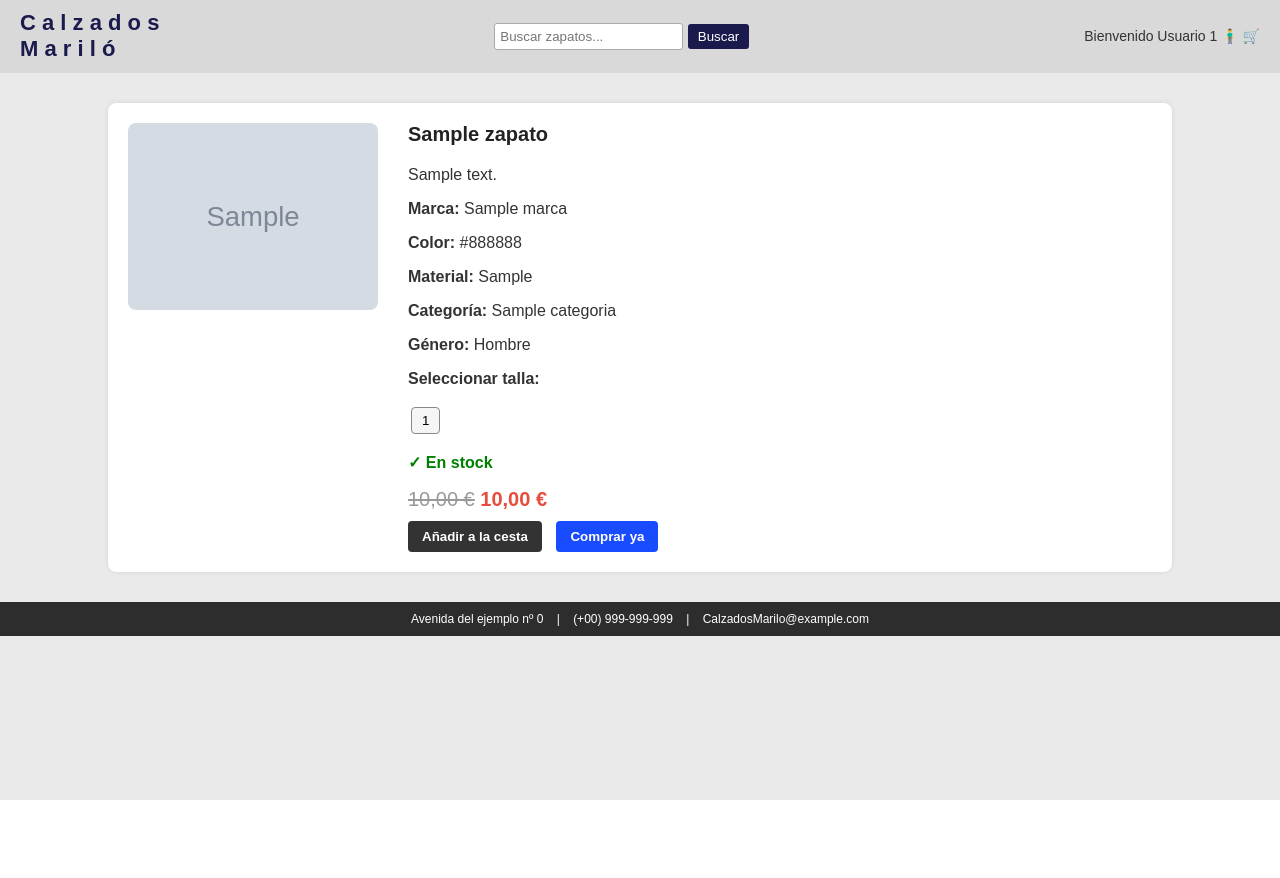
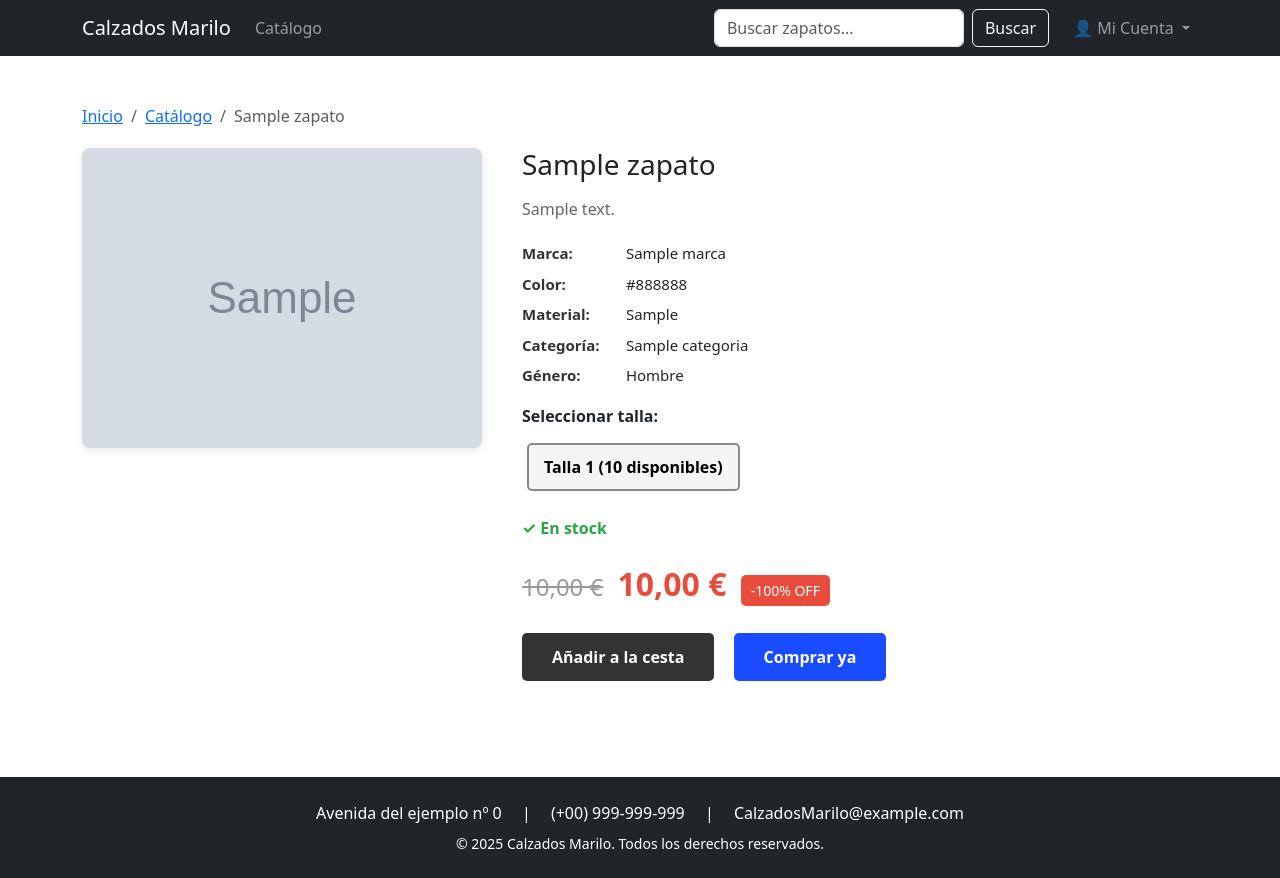
Before and after one commit to miniluz/tienda-calzados-marilo, a Django app: page /catalog/1/ in a window 1280 px wide. Before the commit the page ends 800 px from the top, so only its background shows below. Run offline with Django 5.2, Linux system fonts and the light colour scheme; tables that the repository leaves empty hold one stand-in row (values such as "Sample post"); grey boxes marked "Sample" are stand-in pictures; parts of the project's set-up code (start-up, migrations or seed data) failed here and were passed over.

Commit message:
feat: ✨ Unify header

```diff
--- a/catalog/templates/catalog/zapato_detail.html
+++ b/catalog/templates/catalog/zapato_detail.html
@@ -1,115 +1,155 @@
-<!DOCTYPE html>
-<html lang="es">
-<head>
-  <meta charset="UTF-8">
-  <title>Calzados Mariló</title>
+{% extends 'base.html' %}
+
+{% block title %}{{ zapato.nombre }} - Calzados Marilo{% endblock %}
+
+{% block extra_css %}
 <style>
-    body {
-      font-family: Arial, sans-serif;
-      margin: 0;
-      background-color: #eaeaea;
-      color: #333;
+    .product-detail-container {
+        display: flex;
+        gap: 40px;
+        margin-top: 20px;
     }
 
-    /* Barra superior */
-    .top-bar {
-      background-color: #2d2d2d;
-      color: white;
-      font-size: 12px;
-      padding: 4px 10px;
-    }
-
-    /* Encabezado */
-    header {
-      background-color: #d9d9d9;
-      display: flex;
-      align-items: center;
-      justify-content: space-between;
-      padding: 10px 20px;
-    }
-
-    .logo {
-      font-weight: bold;
-      font-size: 22px;
-      color: #1a1a4d;
-      line-height: 1.2;
-    }
-
-    .search-box input[type="text"] {
-      padding: 5px;
-      border: 1px solid #aaa;
-      border-radius: 3px;
-    }
-
-    .search-box button {
-      padding: 5px 10px;
-      background-color: #1a1a4d;
-      color: white;
-      border: none;
-      border-radius: 3px;
-      cursor: pointer;
-    }
-
-    .user-info {
-      font-size: 14px;
-    }
-
-    /* Contenido principal */
-    main {
-      background-color: white;
-      width: 80%;
-      margin: 30px auto;
-      display: flex;
-      gap: 30px;
-      padding: 20px;
-      border-radius: 8px;
-      box-shadow: 0 0 5px rgba(0,0,0,0.1);
+    .product-image {
+        flex: 0 0 400px;
     }
 
     .product-image img {
         width: 100%;
-      max-width: 250px;
+        max-width: 400px;
         border-radius: 8px;
+        box-shadow: 0 2px 8px rgba(0, 0, 0, 0.1);
     }
 
-    .product-info h3 {
-      margin-top: 0;
-      font-size: 20px;
+    .product-info {
+        flex: 1;
+    }
+
+    .product-info h1 {
+        font-size: 28px;
         color: #222;
+        margin-bottom: 15px;
+    }
+
+    .product-info .description {
+        font-size: 16px;
+        color: #666;
+        margin-bottom: 20px;
+        line-height: 1.6;
+    }
+
+    .product-specs {
+        margin: 20px 0;
+    }
+
+    .product-specs p {
+        margin: 8px 0;
+        font-size: 15px;
+    }
+
+    .product-specs strong {
+        color: #333;
+        min-width: 100px;
+        display: inline-block;
+    }
+
+    .sizes {
+        margin: 20px 0;
+    }
+
+    .sizes h5 {
+        margin-bottom: 12px;
+        font-size: 16px;
+        font-weight: bold;
     }
 
     .sizes button {
-      margin: 3px;
-      padding: 5px 10px;
-      border: 1px solid #888;
-      border-radius: 4px;
+        margin: 5px;
+        padding: 10px 15px;
+        border: 2px solid #888;
+        border-radius: 5px;
         background-color: #f5f5f5;
         cursor: pointer;
+        font-weight: bold;
+        transition: all 0.2s ease;
+    }
+
+    .sizes button:hover {
+        background-color: #e0e0e0;
+        border-color: #555;
     }
 
     .sizes button.active {
         background-color: #1a4cff;
         color: white;
+        border-color: #1a4cff;
     }
 
-    .stock {
-      color: blue;
+    .sizes button:disabled {
+        opacity: 0.5;
+        cursor: not-allowed;
+    }
+
+    .stock-status {
+        margin: 15px 0;
+        font-weight: bold;
+        font-size: 16px;
+    }
+
+    .stock-status.in-stock {
+        color: #28a745;
+    }
+
+    .stock-status.out-of-stock {
+        color: #dc3545;
+    }
+
+    .price-section {
+        margin: 20px 0;
+    }
+
+    .price {
+        font-size: 32px;
+        font-weight: bold;
+        color: #333;
+    }
+
+    .old-price {
+        text-decoration: line-through;
+        color: #999;
+        font-size: 24px;
+        margin-right: 10px;
+    }
+
+    .discounted-price {
+        color: #e74c3c;
+        font-size: 32px;
         font-weight: bold;
     }
 
-    .price {
-      font-size: 20px;
-      color: #333;
-      margin: 10px 0;
+    .discount-badge {
+        display: inline-block;
+        background-color: #e74c3c;
+        color: white;
+        padding: 5px 10px;
+        border-radius: 5px;
+        font-size: 14px;
+        margin-left: 10px;
+    }
+
+    .actions {
+        margin-top: 25px;
     }
 
     .actions button {
-      margin-right: 10px;
-      padding: 8px 14px;
+        margin-right: 15px;
+        padding: 12px 30px;
         border: none;
-      border-radius: 4px;
+        border-radius: 5px;
         font-weight: bold;
+        font-size: 16px;
         cursor: pointer;
+        transition: all 0.3s ease;
     }
 
     .add-cart {
@@ -117,120 +157,136 @@
         color: white;
     }
 
+    .add-cart:hover:not(:disabled) {
+        background-color: #000;
+    }
+
     .buy-now {
         background-color: #1a4cff;
         color: white;
     }
 
-    /* Pie de página */
-    footer {
-      background-color: #2d2d2d;
-      color: white;
-      text-align: center;
-      font-size: 12px;
-      padding: 10px;
-      margin-top: 20px;
+    .buy-now:hover:not(:disabled) {
+        background-color: #0039e6;
     }
 
-    footer span {
-      margin: 0 10px;
+    .actions button:disabled {
+        opacity: 0.5;
+        cursor: not-allowed;
+    }
+
+    /* Responsive */
+    @media (max-width: 768px) {
+        .product-detail-container {
+            flex-direction: column;
+        }
+
+        .product-image {
+            flex: 0 0 auto;
+        }
+
+        .actions button {
+            display: block;
+            width: 100%;
+            margin: 10px 0;
+        }
     }
 </style>
-</head>
-<body>
+{% endblock %}
 
+{% block content %}
+<nav aria-label="breadcrumb">
+    <ol class="breadcrumb">
+        <li class="breadcrumb-item"><a href="{% url 'home' %}">Inicio</a></li>
+        <li class="breadcrumb-item"><a href="{% url 'catalog:zapato_list' %}">Catálogo</a></li>
+        <li class="breadcrumb-item active" aria-current="page">{{ zapato.nombre }}</li>
+    </ol>
+</nav>
 
-  <header>
-    <div class="logo">
-      <a href="{% url 'catalog:zapato_list' %}" style="text-decoration: none; color: #1a1a4d;">
-        C a l z a d o s <br> M a r i l ó
-      </a>
-    </div>
-
-    <form method="get" action="{% url 'catalog:zapato_list' %}" class="search-box">
-      <input type="text" name="q" placeholder="Buscar zapatos..." value="{{ request.GET.q }}">
-      <button type="submit">Buscar</button>
-    </form>
-
-    <div class="user-info">
-      Bienvenido Usuario 1 🧍‍♂️ 🛒
-    </div>
-  </header>
-
-  <main>
+<div class="product-detail-container">
     <div class="product-image">
         {% with zapato.imagenes.all|first as main_image %}
             {% if main_image %}
                 <img src="{{ main_image.imagen }}" alt="{{ zapato.nombre }}">
             {% else %}
-          <img src="https://via.placeholder.com/250x250.png?text=Sin+imagen" alt="Sin imagen">
+                <img src="https://via.placeholder.com/400x400.png?text=Sin+imagen" alt="Sin imagen">
             {% endif %}
         {% endwith %}
     </div>
 
     <div class="product-info">
-      <h3>{{ zapato.nombre }}</h3>
-      <p>{{ zapato.descripcion }}</p>
-      <p><b>Marca:</b> {{ zapato.marca.nombre }}</p>
-      <p><b>Color:</b> {{ zapato.color|default:"No especificado" }}</p>
-      <p><b>Material:</b> {{ zapato.material|default:"No especificado" }}</p>
-      <p><b>Categoría:</b> {{ zapato.categoria.nombre|default:"Sin categoría" }}</p>
-      <p><b>Género:</b> {{ zapato.genero }}</p>
+        <h1>{{ zapato.nombre }}</h1>
 
-      <p><b>Seleccionar talla:</b></p>
+        <p class="description">{{ zapato.descripcion }}</p>
+
+        <div class="product-specs">
+            <p><strong>Marca:</strong> {{ zapato.marca.nombre }}</p>
+            <p><strong>Color:</strong> {{ zapato.color|default:"No especificado" }}</p>
+            <p><strong>Material:</strong> {{ zapato.material|default:"No especificado" }}</p>
+            <p><strong>Categoría:</strong> {{ zapato.categoria.nombre|default:"Sin categoría" }}</p>
+            <p><strong>Género:</strong> {{ zapato.genero }}</p>
+        </div>
+
         <div class="sizes">
+            <h5>Seleccionar talla:</h5>
             {% for talla_obj in zapato.tallas.all %}
-          <button data-talla="{{ talla_obj.talla }}" data-stock="{{ talla_obj.stock }}">{{ talla_obj.talla }}</button>
+                <button data-talla="{{ talla_obj.talla }}" data-stock="{{ talla_obj.stock }}" {% if talla_obj.stock == 0 %}disabled{% endif %}>
+                    Talla {{ talla_obj.talla }} {% if talla_obj.stock > 0 %}({{ talla_obj.stock }} disponibles){% else %}(Agotada){% endif %}
+                </button>
             {% empty %}
-          <p>No hay tallas disponibles.</p>
+                <p class="text-muted">No hay tallas disponibles para este producto.</p>
             {% endfor %}
         </div>
 
-      <p class="stock">
+        <div class="stock-status {% if zapato.estaDisponible %}in-stock{% else %}out-of-stock{% endif %}">
             {% if zapato.estaDisponible %}
-          <span style="color: green;">✓ En stock</span>
+                ✓ En stock
             {% else %}
-          <span style="color: red;">✗ Agotado</span>
+                ✗ Agotado
             {% endif %}
-      </p>
+        </div>
 
+        <div class="price-section">
             {% if zapato.precioOferta %}
-        <div class="price">
-          <span style="text-decoration: line-through; color: #999;">{{ zapato.precio|floatformat:2 }} €</span>
-          <span style="color: #e74c3c; font-weight: bold;">{{ zapato.precioOferta|floatformat:2 }} €</span>
+                <span class="old-price">{{ zapato.precio|floatformat:2 }} €</span>
+                <span class="discounted-price">{{ zapato.precioOferta|floatformat:2 }} €</span>
+                {% with discount_percent=zapato.precio|add:"-"|add:zapato.precioOferta|floatformat:0 %}
+                    {% widthratio zapato.precio zapato.precioOferta 100 as discount_calc %}
+                    {% with discount=100|add:"-"|add:discount_calc %}
+                        <span class="discount-badge">-{{ discount }}% OFF</span>
+                    {% endwith %}
+                {% endwith %}
+            {% else %}
+                <span class="price">{{ zapato.precio|floatformat:2 }} €</span>
+            {% endif %}
         </div>
-      {% else %}
-        <div class="price">{{ zapato.precio|floatformat:2 }} €</div>
-      {% endif %}
 
         <div class="actions">
-        <button class="add-cart" {% if not zapato.estaDisponible %}disabled{% endif %}>Añadir a la cesta</button>
-        <button class="buy-now" {% if not zapato.estaDisponible %}disabled{% endif %}>Comprar ya</button>
+            <button class="add-cart" {% if not zapato.estaDisponible %}disabled{% endif %}>
+                Añadir a la cesta
+            </button>
+            <button class="buy-now" {% if not zapato.estaDisponible %}disabled{% endif %}>
+                Comprar ya
+            </button>
         </div>
     </div>
-  </main>
+</div>
+{% endblock %}
 
-  <footer>
-    <span>Avenida del ejemplo nº 0</span> |
-    <span>(+00) 999-999-999</span> |
-    <span>CalzadosMarilo@example.com</span>
-  </footer>
-
+{% block extra_js %}
 <script>
     document.addEventListener('DOMContentLoaded', function() {
-      const sizeButtons = document.querySelectorAll('.sizes button');
+        const sizeButtons = document.querySelectorAll('.sizes button:not(:disabled)');
 
         sizeButtons.forEach(button => {
             button.addEventListener('click', function(e) {
                 e.preventDefault();
-          // Remover la clase active de todos los botones
+                // Remove active class from all buttons
                 sizeButtons.forEach(btn => btn.classList.remove('active'));
-          // Añadir la clase active al botón clickeado
+                // Add active class to clicked button
                 this.classList.add('active');
             });
         });
     });
 </script>
-
-</body>
-</html>
+{% endblock %}
--- a/templates/base.html
+++ b/templates/base.html
@@ -7,6 +7,23 @@
 
     <!-- Bootstrap 5 CSS -->
     <link href="https://cdn.jsdelivr.net/npm/bootstrap@5.3.2/dist/css/bootstrap.min.css" rel="stylesheet">
+
+    <style>
+        /* Sticky footer styles */
+        html, body {
+            height: 100%;
+        }
+        body {
+            display: flex;
+            flex-direction: column;
+        }
+        main {
+            flex: 1 0 auto;
+        }
+        footer {
+            flex-shrink: 0;
+        }
+    </style>
 
     {% block extra_css %}{% endblock %}
 </head>
@@ -19,8 +36,27 @@
                 <span class="navbar-toggler-icon"></span>
             </button>
             <div class="collapse navbar-collapse" id="navbarNav">
-                <ul class="navbar-nav ms-auto">
+                <ul class="navbar-nav me-auto">
+                    <li class="nav-item">
+                        <a class="nav-link" href="{% url 'catalog:zapato_list' %}">Catálogo</a>
+                    </li>
+                </ul>
+
+                <!-- Search Form -->
+                <form method="get" action="{% url 'catalog:zapato_list' %}" class="d-flex me-3">
+                    <input class="form-control me-2" type="text" name="q" placeholder="Buscar zapatos..." value="{{ request.GET.q }}" style="width: 250px;">
+                    <button class="btn btn-outline-light" type="submit">Buscar</button>
+                </form>
+
+                <ul class="navbar-nav">
                     {% if user.is_authenticated %}
+                        {% if not user.is_staff %}
+                            <li class="nav-item">
+                                <a class="nav-link" href="#" title="Carrito">
+                                    🛒
+                                </a>
+                            </li>
+                        {% endif %}
                         {% if user.is_staff %}
                             <li class="nav-item">
                                 <a class="nav-link" href="{% url 'admin_dashboard' %}">Panel de Administración</a>
@@ -28,7 +64,7 @@
                         {% endif %}
                         <li class="nav-item dropdown">
                             <a class="nav-link dropdown-toggle" href="#" id="navbarDropdown" role="button" data-bs-toggle="dropdown" aria-expanded="false">
-                                Hola, {{ user.first_name|default:user.username }}
+                                👤 {{ user.first_name|default:user.username }}
                             </a>
                             <ul class="dropdown-menu dropdown-menu-end" aria-labelledby="navbarDropdown">
                                 {% if not user.is_staff %}
@@ -46,11 +82,14 @@
                             </ul>
                         </li>
                     {% else %}
-                        <li class="nav-item">
-                            <a class="nav-link" href="{% url 'login' %}">Iniciar sesión</a>
-                        </li>
-                        <li class="nav-item">
-                            <a class="nav-link" href="{% url 'register' %}">Registrarse</a>
+                        <li class="nav-item dropdown">
+                            <a class="nav-link dropdown-toggle" href="#" id="navbarDropdownGuest" role="button" data-bs-toggle="dropdown" aria-expanded="false">
+                                👤 Mi Cuenta
+                            </a>
+                            <ul class="dropdown-menu dropdown-menu-end" aria-labelledby="navbarDropdownGuest">
+                                <li><a class="dropdown-item" href="{% url 'login' %}">Iniciar sesión</a></li>
+                                <li><a class="dropdown-item" href="{% url 'register' %}">Registrarse</a></li>
+                            </ul>
                         </li>
                     {% endif %}
                 </ul>
@@ -76,9 +115,14 @@
     </main>
 
     <!-- Footer -->
-    <footer class="bg-dark text-white text-center py-3 mt-5">
+    <footer class="bg-dark text-white text-center py-4 mt-5">
         <div class="container">
-            <p class="mb-0">&copy; 2025 Calzados Marilo. Todos los derechos reservados.</p>
+            <p class="mb-2">
+                <span class="me-3">Avenida del ejemplo nº 0</span> |
+                <span class="mx-3">(+00) 999-999-999</span> |
+                <span class="ms-3">CalzadosMarilo@example.com</span>
+            </p>
+            <p class="mb-0 small">&copy; 2025 Calzados Marilo. Todos los derechos reservados.</p>
         </div>
     </footer>
 
--- a/tienda_calzados_marilo/urls.py
+++ b/tienda_calzados_marilo/urls.py
@@ -17,14 +17,26 @@ Including another URLconf
 
 from django.conf import settings
 from django.contrib import admin
+from django.shortcuts import redirect
 from django.urls import include, path
-from django.views.generic import TemplateView
+
+
+def home_redirect(request):
+    """Redirect to appropriate page based on user type"""
+    if request.user.is_authenticated:
+        if request.user.is_staff:
+            return redirect("admin_dashboard")
+        else:
+            return redirect("catalog:zapato_list")
+    else:
+        return redirect("catalog:zapato_list")
+
 
 urlpatterns = [
     path("catalog/", include("catalog.urls", namespace="catalog")),
     path("accounts/", include("accounts.urls")),
     path("management/", include("management.urls")),
-    path("", TemplateView.as_view(template_name="home.html"), name="home"),
+    path("", home_redirect, name="home"),
 ]
 
 if settings.DEBUG:
```
Also changed, not shown: catalog/templates/catalog/zapato_list.html (+87 -122 lines). Lines whose indentation alone changed are shown as unchanged.
